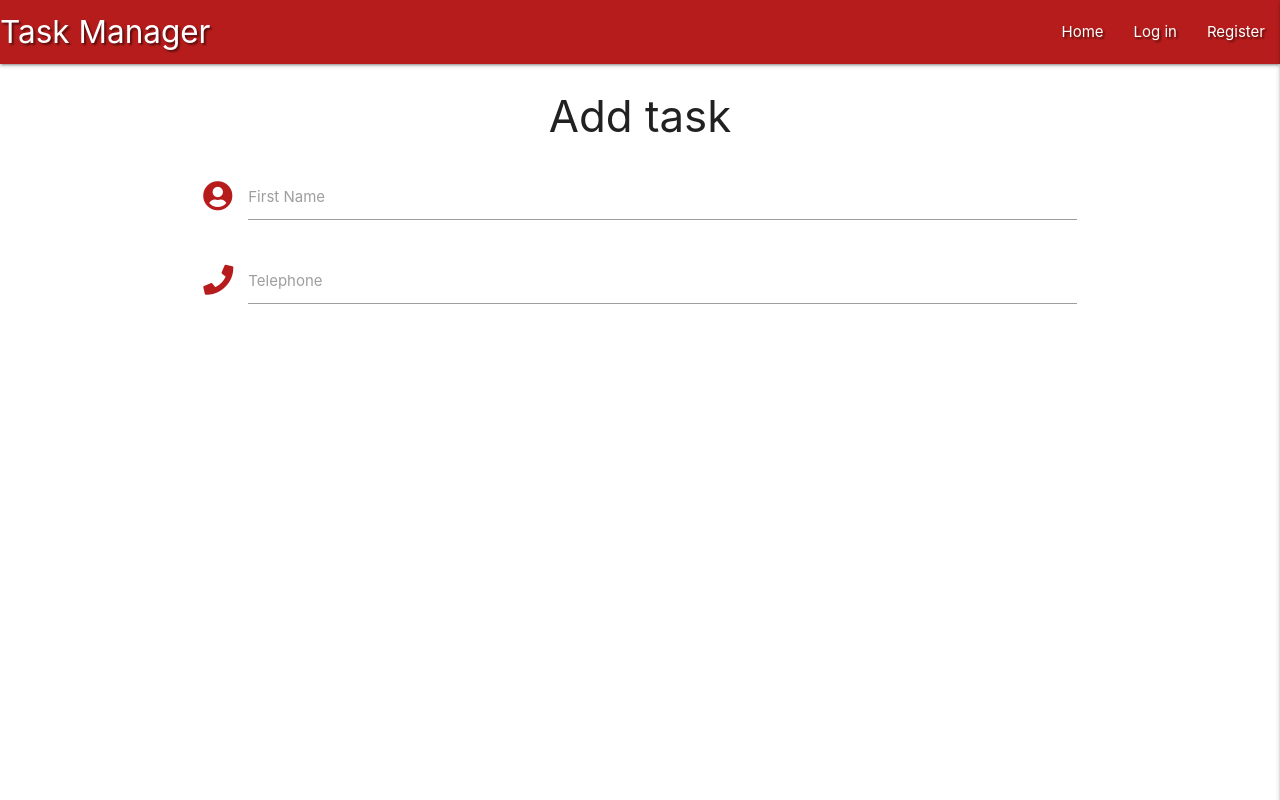
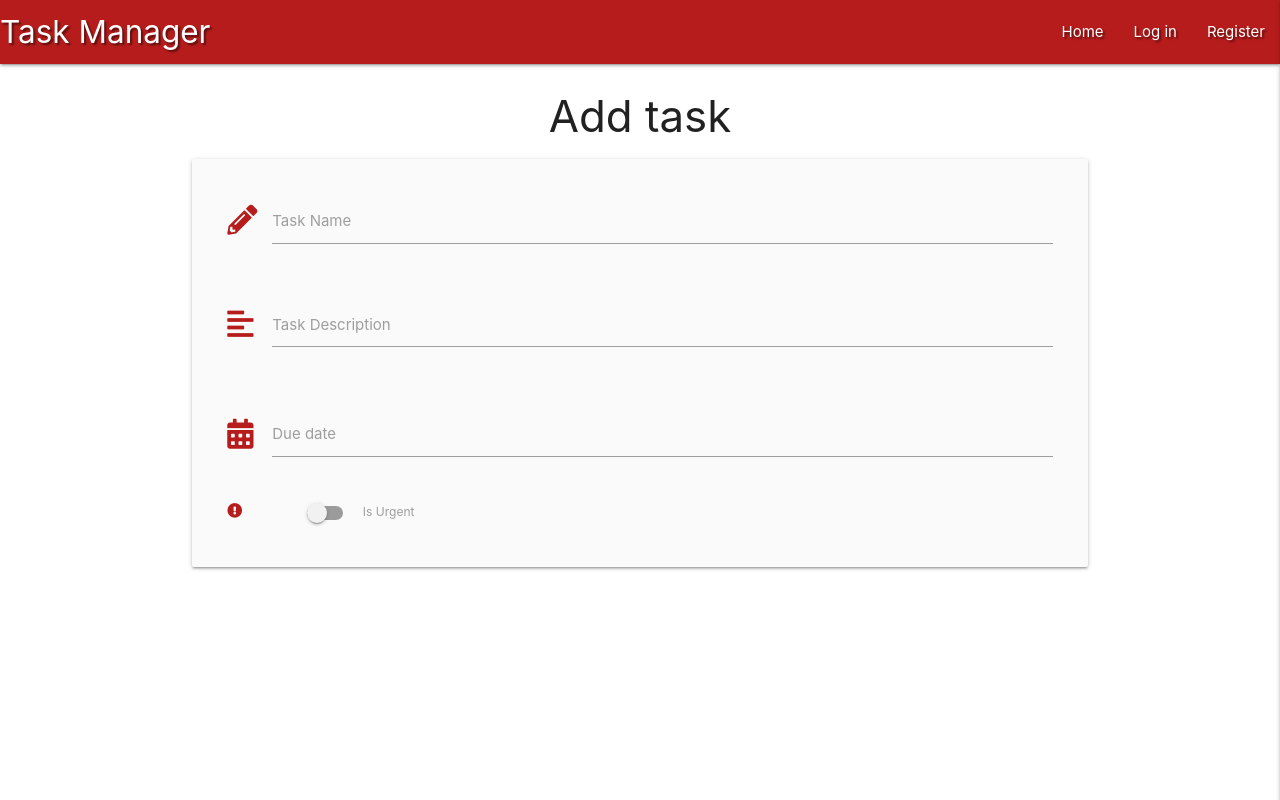
Before and after one commit to CatherineTrevor/flask-task-manager-project, a Flask app: page /add_task in a window 1280 px wide. Run offline with Flask 2, Linux system fonts and the light colour scheme; some libraries are stand-ins or nearby versions.

Commit message:
add task form input fields

```diff
--- a/static/js/script.js
+++ b/static/js/script.js
@@ -2,4 +2,12 @@ $(document).ready(function(){
     $('.sidenav').sidenav({edge: "right"});
     $('.collapsible').collapsible();
     $(".tooltipped").tooltip();
+    $(".datepicker").datepicker({
+      format: "dd mmmm, yyyy",
+      yearRange: 3,
+      showClearBtn: true,
+      i18n: {
+        done: "Select"
+      }
+    });
   });
--- a/templates/add_task.html
+++ b/templates/add_task.html
@@ -3,20 +3,42 @@
 
 <h3 class="center-align">Add task</h3>
 
-  <div class="row">
+  <div class="row card-panel grey lighten-5">
     <form class="col s12" method="POST" action="">
       <div class="row">
         <div class="input-field col s12">
-          <i class="fas fa-user-circle prefix red-text text-darken-4"></i>
-          <input id="icon_prefix" type="text" class="validate">
-          <label for="icon_prefix">First Name</label>
-        </div>
-        <div class="input-field col s12">
-          <i class="fas fa-phone prefix red-text text-darken-4 prefix"></i>
-          <input id="icon_telephone" type="tel" class="validate">
-          <label for="icon_telephone">Telephone</label>
+            <i class="fas fa-pencil-alt prefix red-text text-darken-4" minlength="5" maxlength="15"></i>
+            <input id="task_name" name="task_name" type="text" class="validate" required>
+            <label for="task_name">Task Name</label>
         </div>
       </div>
+        <div class="row">
+            <div class="input-field col s12">
+                <i class="fas fa-align-left prefix red-text text-darken-4 prefix"></i>
+                <textarea id="task_description" name="task_description" minlength="5" class="materialize-textarea validate" required></textarea>
+                <label for="task_description">Task Description</label>
+            </div>
+        </div>
+        <div class="row">
+            <div class="input-field col s12">
+                <i class="fas fa-calendar-alt prefix red-text text-darken-4"></i>
+                <input id="due_date" name="due_date" type="text" class="datepicker validate" required>
+                <label for="due_date">Due date</label>
+            </div>
+          </div>
+        <div class="row">
+            <div class="input-filed col s12">
+                <!-- Switch -->
+                <div class="switch">
+                    <i class="fas fa-exclamation-circle prefix red-text text-darken-4"></i>
+                    <label for="is_urgent">
+                        <input type="checkbox" id="is_urgent" name="is-urgent">
+                        <span class="lever"></span>
+                        Is Urgent
+                    </label>
+                </div>
+            </div>
+        </div>
     </form>
   </div>
 
```
